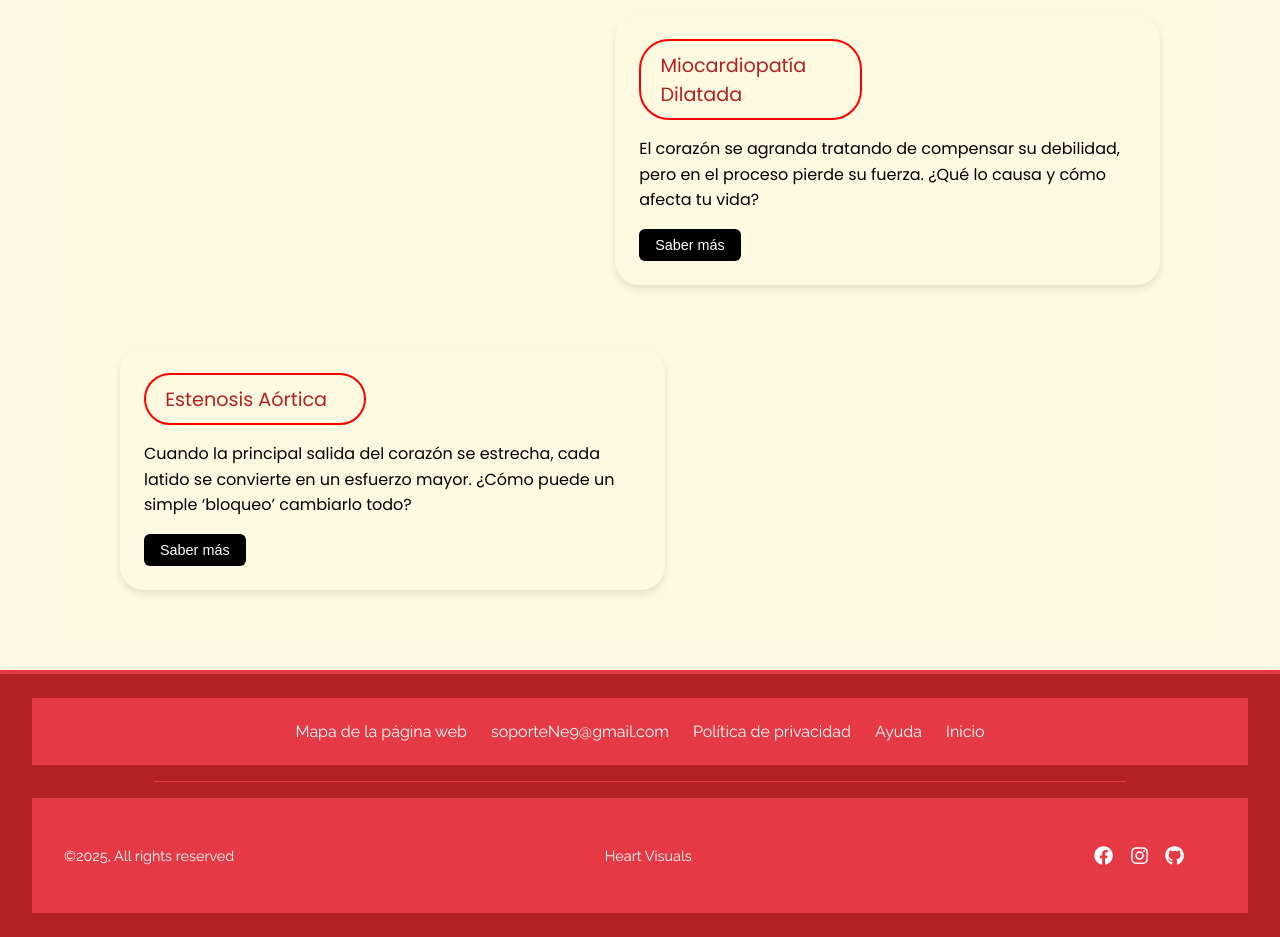
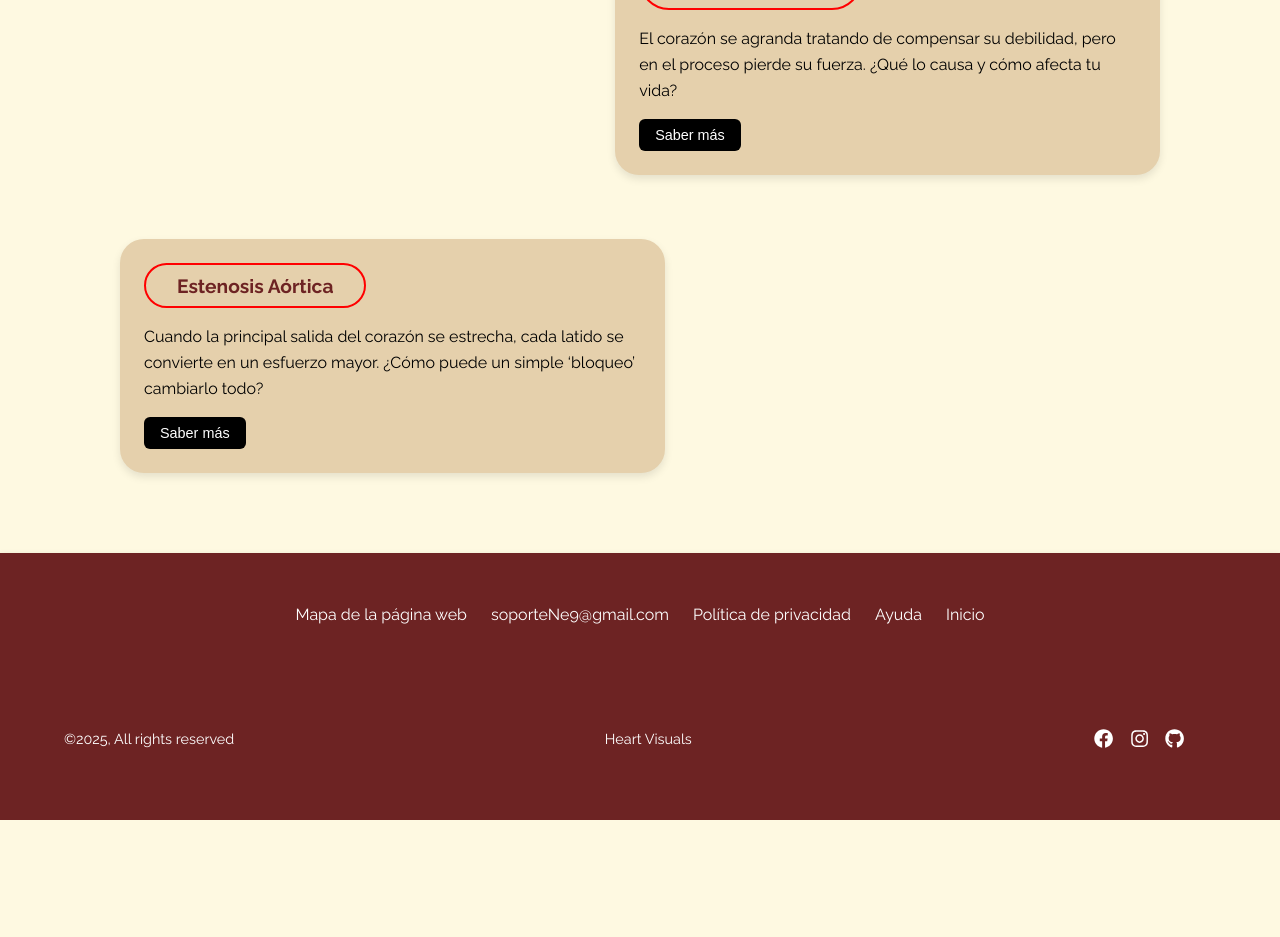
Before and after one commit to camilo1210/PI-Proyect, a React (Vite) app: page / in a window 1280 px wide. Shown: the part 1640-2577 px from the top of the page. After the commit the page ends 2460 px from the top, so only its background shows below. Built offline with nearby package versions, Linux system fonts and the light colour scheme; no server answers.

Commit message:
correción de colores y eliminación de estilos repetidos

```diff
--- a/src/assets/variables.css
+++ b/src/assets/variables.css
@@ -12,13 +12,9 @@
   --color-arena: #e5d0ac; /* Color decorativo (arena) */
   --color-rojo-vibrante: #a31d1d; /* Rojo vibrante para acentos */
   --color-rojo-oscuro: #6d2323; /* Rojo oscuro para textos principales */
-
-  --color-fondo-principal: #fff9e5;
   --color-card: #fef6f6;
   --color-burbuja: #f0f0f0;
-  --color-rojo-oscuro: #b22222;
-  --color-rojo-vibrante: #e63946;
-  --color-claro: #ffffff;
+
   /* Solo vamos a usar Raleway. no? */
   font-family: "Raleway", "Poppins", sans-serif; /* Tipografia base */
   background-color: var(--color-claro); /* Fondo global */
@@ -37,20 +33,16 @@
       ESTILO GLOBAL DEL BODY
       ================================ */
       body {
-  /* margin-top: 0; */
         margin: 0;
         padding: 0;
-  font-family: "Poppins", sans-serif;
-  background-color: #fff9e5;
+        font-family: "Raleway", sans-serif;
+        background-color: var(--color-claro);
         color: #333;
         min-width: 320px;
         min-height: 100vh;
         align-items: stretch;
       }
 
-/* ================================
-      TÍTULOS PRINCIPALES
-      ================================ */
       h1 {
         font-size: 3rem;
         line-height: 1.1;
@@ -59,14 +51,11 @@ h1 {
         text-align: left;
       }
 
-/* ================================
-      TÍTULOS DECORATIVOS REUTILIZABLES
-      ================================ */
       .section-title,
       .info-title,
       .title {
         font-weight: bold;
-  color: black;
+        color: var(--color-rojo-oscuro);
         border: 2px solid red;
         padding: 0.6rem 1.2rem;
         border-radius: 30px;
@@ -76,42 +65,32 @@ h1 {
         max-width: 180px;
       }
 
-/* ================================
-      CONTENEDOR GENERAL
-      ================================ */
       .container {
         padding: 2rem;
         max-width: 1200px;
         margin: 0 auto;
       }
 
-/* ================================
-      SECCIONES FLEXIBLES Y CON SOMBRA
-      ================================ */
       .section {
         display: flex;
         align-items: center;
         margin-bottom: 2.5rem;
         gap: 1.5rem;
-  background-color: #fef6f6;
+        background-color: var(--color-arena);
         padding: 1.5rem;
         border-radius: 16px;
         box-shadow: 0px 4px 12px rgba(0, 0, 0, 0.08);
         transition: transform 0.3s ease;
       }
 
-/* Variante que invierte el orden de los elementos */
       .section.reverse {
         flex-direction: row-reverse;
       }
 
-/* ================================
-      BURBUJAS INFORMATIVAS
-      ================================ */
       .bubble {
-  background-color: var(--color-rojo-vibrante);
-  color: black;
-  padding: 0.8rem 1.2rem;
+        background-color: #fff;
+        color: #b10000;
+        padding: 10px 20px;
         font-weight: bold;
         font-size: 1.1rem;
         border-radius: 25px;
@@ -120,10 +99,11 @@ h1 {
         align-items: center;
         justify-content: center;
         margin-bottom: 1rem;
-  box-shadow: 2px 2px 6px rgba(0, 0, 0, 0.1);
+        box-shadow: 3px 3px 6px rgba(0, 0, 0, 0.1);
+        border: 4px solid #b10000;
+        transition: transform 0.3s ease;
       }
 
-/* Variantes de alineación para burbujas */
       .bubble.left {
         border-radius: 50px 0 0 50px;
         justify-content: flex-start;
@@ -134,14 +114,10 @@ h1 {
         justify-content: flex-end;
       }
 
-/* Efecto hover para resaltar la burbuja */
       .bubble:hover {
         transform: scale(1.05);
       }
 
-/* ================================
-      ESTILOS PARA TEXTO EN SECCIONES
-      ================================ */
       .text {
         flex: 1;
         font-size: 1rem;
@@ -150,9 +126,6 @@ h1 {
         text-align: justify;
       }
 
-/* ================================
-      CONTENEDOR DE MODELOS 3D O CANVAS
-      ================================ */
       .canvas {
         width: 100%;
         margin: 0 auto 2rem;
@@ -170,34 +143,32 @@ h1 {
         margin-bottom: 2rem;
       }
 
-/* ================================
-      TARJETAS DE INFORMACIÓN
-      ================================ */
       .cards-container {
         display: flex;
         flex-direction: column;
         gap: 2rem;
       }
 
-/* Estilo base de tarjeta */
       .card {
-  background-color: #fef6f6;
-  border-radius: 16px;
+        background-color: var(--color-arena);
         padding: 1.5rem;
-  box-shadow: 0px 4px 12px rgba(0, 0, 0, 0.08);
-  width: 100%;
+        border-radius: 1.5rem;
+        border: black;
+        width: 45%;
+        box-shadow: 0 4px 8px rgba(0,0,0,0.1);
+        margin: 2rem;
       }
 
-/* Alineación opcional para tarjetas */
       .card.left {
         align-self: flex-start;
+        text-align: left;
       }
 
       .card.right {
         align-self: flex-end;
+        text-align: left;
       }
 
-/* Estilo del título dentro de la tarjeta */
       .card .title {
         font-weight: bold;
         font-size: 1.2rem;
@@ -211,9 +182,6 @@ h1 {
         max-width: 100%;
       }
 
-/* ================================
-      CLASES DE POSICIONAMIENTO PERSONALIZADO
-      ================================ */
       .left {
         text-align: left;
         margin-left: 2rem;
@@ -221,11 +189,10 @@ h1 {
 
       .right {
         text-align: right;
+        margin-right: 2rem;
         margin-left: auto;
-  margin-right: 2rem;
       }
 
-/* Etiquetas decorativas (por ejemplo: antes y después) */
       .labels {
         display: flex;
         justify-content: center;
@@ -235,9 +202,6 @@ h1 {
         margin-top: 0.5rem;
       }
 
-/* ================================
-      ESTILOS RESPONSIVOS PARA MÓVILES
-      ================================ */
       @media (max-width: 768px) {
         .section,
         .section.reverse {
@@ -253,26 +217,11 @@ h1 {
         .card.right {
           align-self: center;
         }
-}
 
         /* ================================
-      ESTILOS PARA BOTONES
-      ================================ */
-/* .btn {
-
-} */
-
-/* ================================
-      ESTILOS PARA EL CONTENEDOR DEL LAYOUT
+      ESTILO LAYOUT
       ================================ */
 
-.fullwidth {
-  width: 100vw;
-  margin-left: calc(50% - 50vw);
-}
-
-/* Ajustes de responsividad */
-@media (max-width: 768px) {
         .layout-content {
           padding: 1rem;
         }
@@ -285,7 +234,11 @@ h1 {
         }
       }
 
-/* Contenedor para el contenido central con ancho limitado */
+      .fullwidth {
+        width: 100vw;
+        margin-left: calc(50% - 50vw);
+      }
+
       .layout-content {
         display: flex;
         flex-direction: column;
@@ -300,8 +253,9 @@ h1 {
       }
 
       /* ================================
-      LOGO
+      ESTILO LOGO
       ================================ */
+
       .logo {
         height: 6em;
         padding: 1.5em;
@@ -314,14 +268,14 @@ h1 {
         transform: scale(1.05);
       }
 
+
       /* ================================
-      HOME PAGE
+      ESTILO HOME
       ================================ */
-
       .home-container {
         width: auto;
         min-height: 100vh;
-  background-color: #fef9e1;
+        background-color: var(--color-claro);
         color: black;
         display: flex;
         justify-content: center;
@@ -331,6 +285,7 @@ h1 {
         box-sizing: border-box;
         text-align: center;
       }
+
       .home-title {
         font-size: 2.5em;
         margin: 0.5rem 0 2rem 0;
@@ -350,7 +305,7 @@ h1 {
       }
 
       .title-description-left {
-  color: darkred;
+        color: var(--color-rojo-oscuro);
         font-size: 1.5rem;
         font-weight: bold;
         margin-bottom: 0.5rem;
@@ -366,9 +321,6 @@ h1 {
         text-align: left;
       }
 
-/* ---------------------------------- */
-/* BOTONES */
-/* ---------------------------------- */
       button,
       .button-disease-left {
         background-color: black;
@@ -389,12 +341,9 @@ button:hover,
       .button-disease-left {
         margin-top: 0.5rem;
         margin-left: -30px;
-  text-align: left;
+        text-align: center;
       }
 
-/* ---------------------------------- */
-/* ANIMACIONES */
-/* ---------------------------------- */
       @keyframes slideIn {
         from {
           transform: translateX(-200px);
@@ -411,63 +360,3 @@ button:hover,
       .right {
         animation: slideIn 1s ease-out;
       }
-
-/* ---------------------------------- */
-/* COMPONENTES VISUALES */
-/* ---------------------------------- */
-
-/* Burbuja destacada */
-.bubble {
-  border: 4px solid #b10000;
-  border-radius: 25px;
-  padding: 10px 20px;
-  display: inline-block;
-  background-color: #fff;
-  color: #b10000;
-  box-shadow: 3px 3px 6px rgba(0, 0, 0, 0.1);
-  transition: transform 0.3s ease;
-}
-
-.bubble:hover {
-  transform: scale(2);
-}
-
-/* Tarjetas */
-.card {
-  background-color: #fef9e1;
-  padding: 1.5rem;
-  border-radius: 1.5rem;
-  border: black;
-  width: 45%;
-  box-shadow: 0 4px 8px rgba(0,0,0,0.1);
-  margin: 2rem;
-}
-
-.left {
-  text-align: left;
-  margin-right: auto;
-  margin-left: 2rem;
-  align-self: flex-start;
-}
-
-.right {
-  text-align: right;
-  margin-left: auto;
-  margin-right: 2rem;
-  align-self: flex-end;
-}
-
-
-
-/* ---------------------------------- */
-/* ALINEACIÓN DE TEXTO INVERTIDO*/
-/* ---------------------------------- */
-.card.left p,
-.card.left .title {
-  text-align: left;
-}
-
-.card.right p,
-.card.right .title {
-  text-align: left;
-}
--- a/src/layout/footer/Footer.css
+++ b/src/layout/footer/Footer.css
@@ -3,12 +3,11 @@
 /* Estilo general del footer */
 footer {
   background-color: var(--color-rojo-oscuro);
-
   padding: 1.5rem 2rem;
   text-align: left;
   /* Puedes usar left, center o lo que prefieras */
   box-shadow: 0 4px 8px rgba(0, 0, 0, 0.2);
-  border-top: 4px solid var(--color-rojo-vibrante);
+  border-top: 4px solid var(--color-rojo-oscuro);
   font-family: raleway, sans-serif; /* Cambia a tu tipografía */
   /* Ajusta a tu tipografía */
 }
@@ -27,7 +26,7 @@ footer {
   justify-content: center; /* Centra horizontalmente la lista */
   align-items: center;
   margin-bottom: 1rem;
-  background-color: var(--color-rojo-vibrante);
+  background-color: var(--color-rojo-oscuro);
   color: white;
   padding: 1.5rem 2rem;
   text-align: left;
@@ -58,7 +57,7 @@ footer {
 footer hr {
   border: none;
   height: 1px;
-  background-color: var(--color-rojo-vibrante);
+  background-color: var(--color-rojo-oscuro);
   width: 80%;
   margin: 0 auto;
 }
@@ -72,7 +71,7 @@ footer hr {
   align-items: center;
   margin-top: 1rem;
   flex-wrap: wrap; /* Para que en pantallas pequeñas se acomode abajo */
-  background-color: var(--color-rojo-vibrante);
+  background-color: var(--color-rojo-oscuro);
   color: white;
   padding: 1.5rem 2rem;
   text-align: left;
@@ -90,7 +89,7 @@ footer hr {
   display: flex;
   gap: 1rem;
   font-size: 1.2rem; /* Ajusta tamaño si usas react-icons */
-  background-color: var(--color-rojo-vibrante);
+  background-color: var(--color-rojo-oscuro);
   color: white;
   padding: 1.5rem 2rem;
   text-align: left;
@@ -122,7 +121,7 @@ footer hr {
 /* Modo oscuro */
 @media (prefers-color-scheme: dark) {
   footer {
-    background-color: var(--color-rojo-vibrante);
+    background-color: var(--color-rojo-oscuro);
     color: white;
   }
 
--- a/src/layout/header/Header.css
+++ b/src/layout/header/Header.css
@@ -1,8 +1,11 @@
 @import "@/assets/variables.css";
 
 header {
-  /* Esté header afecta a todos los div que sean header */
-    background-color: #941c1c;
+    /* Esté header afecta a todos los div que sean header */
+    position: sticky;
+    top: 0;
+    z-index: 1000; /* Asegura que esté por encima de otros elementos */
+    background-color: var(--color-rojo-oscuro);
     display: flex;
     align-items: center;
     justify-content: space-between;
@@ -13,7 +16,7 @@ header {
 
 
   .logo-container {
-    background-color: #941c1c; /* Fondo rojo oscuro */
+    background-color: var(--color-rojo-oscuro); /* Fondo rojo oscuro */
     display: flex;
     align-items: center;
     justify-content: space-between;
@@ -96,8 +99,6 @@ header {
     list-style: none;
   }
 
-
-
   .sub-menu li {
     padding: 0;
     margin: 0;
```
Lines whose indentation alone changed are shown as unchanged.
